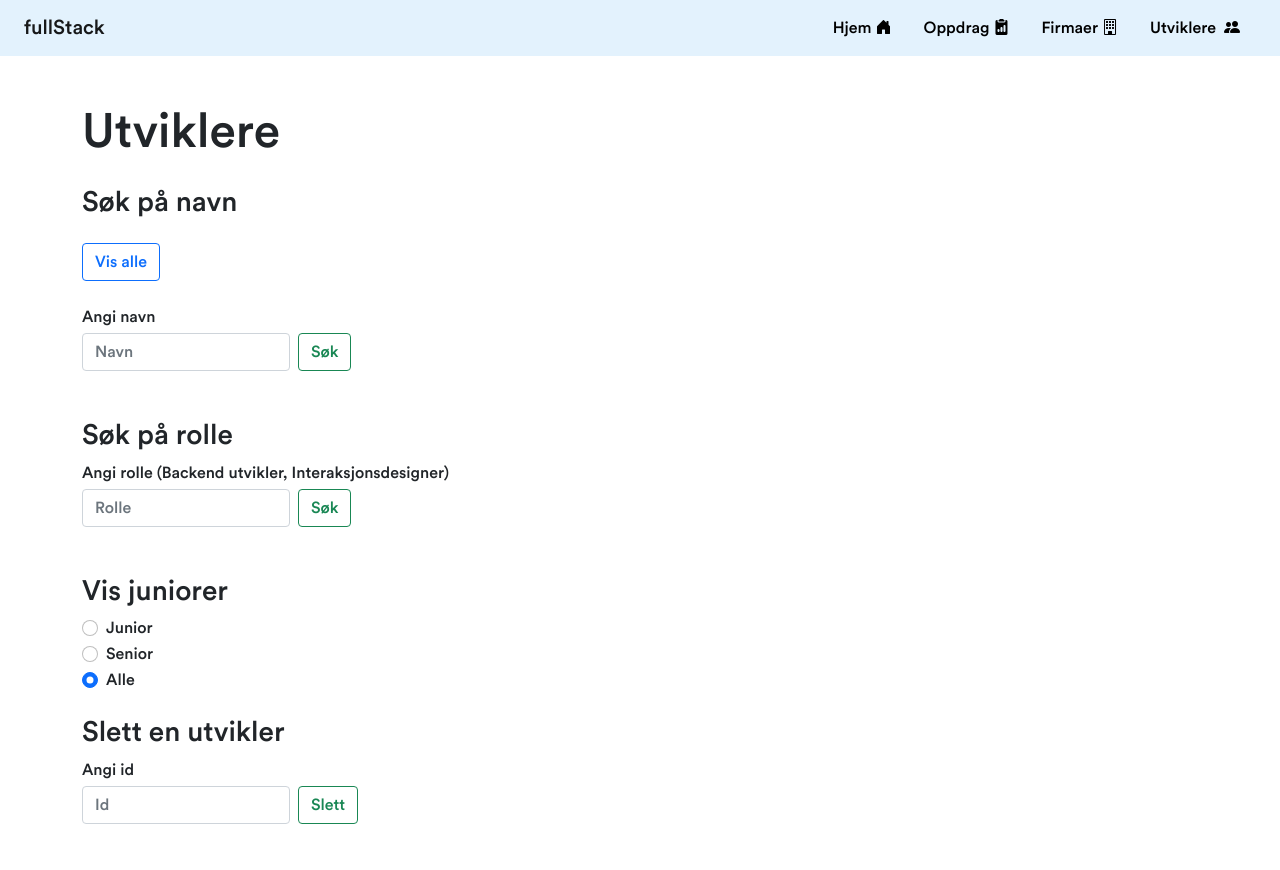
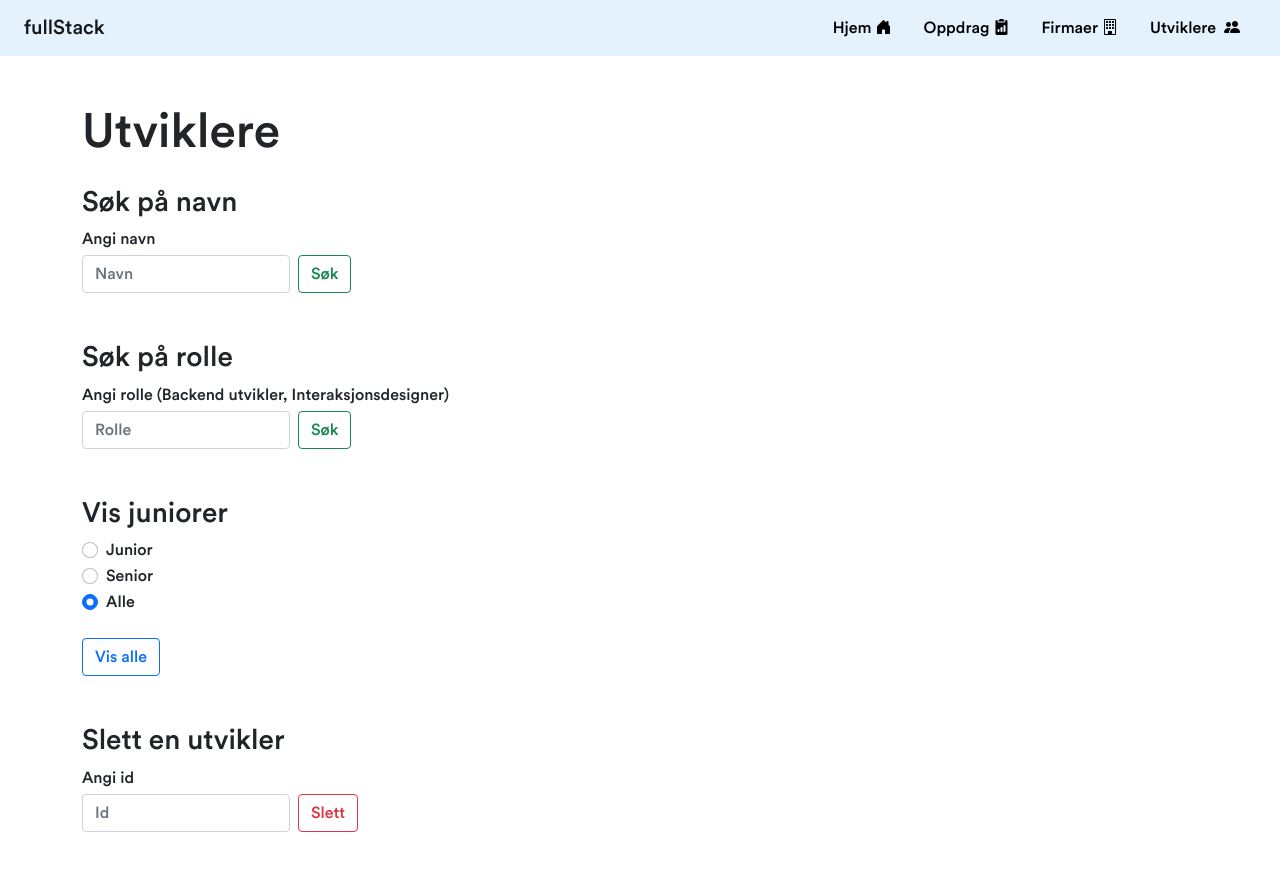
Before and after one commit to saadjanjuaa/Webutvikling-2-eksamen, a Vue app in the folder full-stack-vue/: page /developers in a window 1280 px wide. Shown: the top 870 px of the page. Built offline with nearby package versions, Linux system fonts and the light colour scheme; no server answers.

Commit message:
Change placement of show all button

```diff
--- a/full-stack-vue/src/components/assignments/SearchAssignmentItem.vue
+++ b/full-stack-vue/src/components/assignments/SearchAssignmentItem.vue
@@ -2,8 +2,6 @@
     <section class="mt-4">
 
         <h3>Søk på id</h3>
-
-        <show-all-button></show-all-button>
 
         <label class="mb-1">Angi id</label>
         <div class="d-flex">
@@ -19,6 +17,8 @@
             <input v-model="category" class="form-control me-2" type="search" placeholder="Kategori" aria-label="Search">
             <button @click="searchByCategory" class="btn btn-outline-success" type="submit">Search</button>
         </div>
+
+        <show-all-button></show-all-button>
 
     </section>
 </template>
--- a/full-stack-vue/src/components/companies/SearchCompanyItem.vue
+++ b/full-stack-vue/src/components/companies/SearchCompanyItem.vue
@@ -2,14 +2,14 @@
     <section class="mt-4">
 
         <h3>Søk på id</h3>
-
-        <show-all-button></show-all-button>
 
         <label class="mb-1">Angi id</label>
         <div class="d-flex">
             <input v-model="idToSearch" class="form-control me-2" type="search" placeholder="Id" aria-label="Search">
             <button @click="searchById" class="btn btn-outline-success" type="submit">Search</button>
         </div>
+
+        <show-all-button></show-all-button>
 
     </section>
 </template>
--- a/full-stack-vue/src/components/developers/DeleteDeveloperItem.vue
+++ b/full-stack-vue/src/components/developers/DeleteDeveloperItem.vue
@@ -1,12 +1,12 @@
 <template>
-    <section class="mt-4">
+    <section class="mt-5">
 
         <h3>Slett en utvikler</h3>
 
         <label class="mb-1">Angi id</label>
         <div class="d-flex">
             <input v-model="id" class="form-control me-2" type="search" placeholder="Id" aria-label="Search">
-            <button @click="deleteDeveloper" class="btn btn-outline-success" type="submit">Slett</button>
+            <button @click="deleteDeveloper" class="btn btn-outline-danger" type="submit">Slett</button>
         </div>
 
     </section>
--- a/full-stack-vue/src/components/developers/SearchDeveloperItem.vue
+++ b/full-stack-vue/src/components/developers/SearchDeveloperItem.vue
@@ -2,8 +2,6 @@
     <section class="mt-4">
 
         <h3>Søk på navn</h3>
-
-        <show-all-button></show-all-button>
 
         <label class="mb-1">Angi navn</label>
         <div class="d-flex">
@@ -41,6 +39,8 @@
                 Alle
             </label>
         </div>
+
+        <show-all-button></show-all-button>
 
     </section>
 </template>
```
